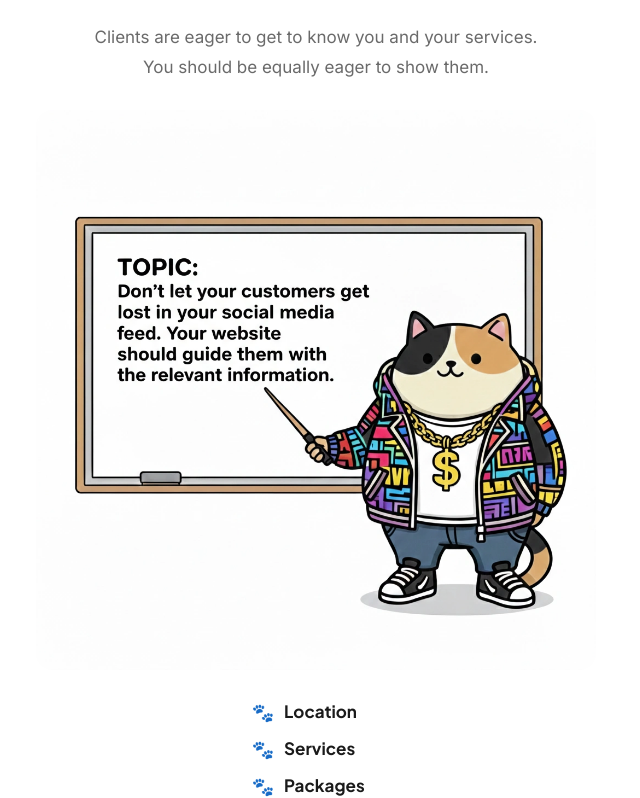
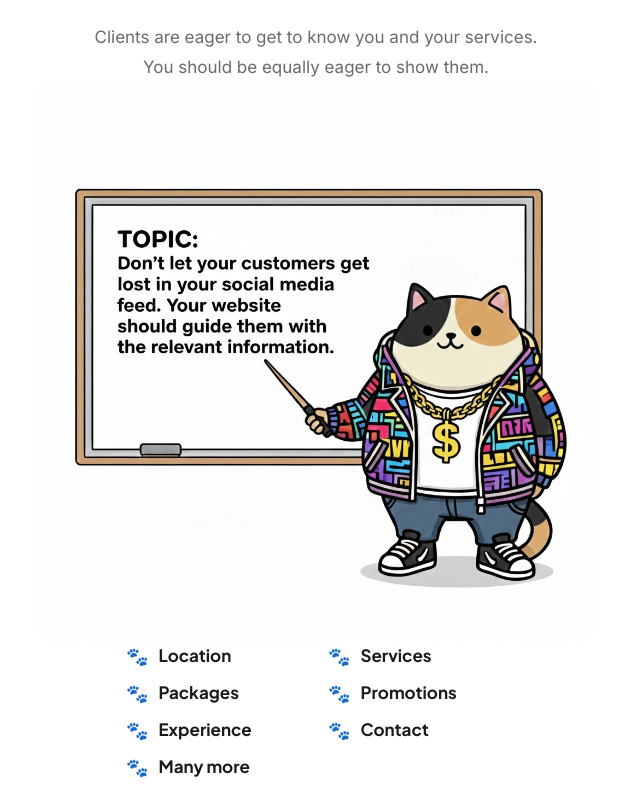
Before and after one commit to BigCalicoCatto/fatcalico, a Next.js app: page / in a window 1280 px wide. Shown: the part 2816-3614 px from the top of the page, without its empty margins (324-964 px from the left). Built offline with nearby package versions, Linux system fonts and the light colour scheme.

Commit message:
Update page.tsx

```diff
--- a/app/page.tsx
+++ b/app/page.tsx
@@ -631,7 +631,7 @@ function EagerToShow() {
         <p style={{
           fontSize: "clamp(15px, 2vw, 17px)",
           color: "rgba(26,26,26,0.65)", lineHeight: 1.78,
-          maxWidth: 560, margin: "0 auto 28px",
+          maxWidth: 560, margin: "0 auto 0",
         }}>
           Clients are eager to get to know you and your services.<br />
           You should be equally eager to show them.
@@ -642,14 +642,15 @@ function EagerToShow() {
           alt="Show clients everything"
           style={{
             width: "100%", maxWidth: 560, height: "auto",
-            display: "block", margin: "0 auto 28px",
+            display: "block", margin: "0 auto",
             borderRadius: 18, objectFit: "cover",
           }}
         />
 
         <div style={{
-          display: "inline-flex", flexDirection: "column", alignItems: "flex-start",
-          gap: 10, marginBottom: 28, textAlign: "left",
+          display: "grid", gridTemplateColumns: "1fr 1fr",
+          gap: "10px 24px", marginBottom: 28, textAlign: "left",
+          maxWidth: 380, margin: "0 auto 28px",
         }}>
           {showItems.map((item, i) => (
             <div key={i} style={{
@@ -825,16 +826,11 @@ function FinalCTA() {
       }} />
       <div style={{ position: "relative", zIndex: 1 }}>
         <div style={{ marginBottom: 20, display: "flex", justifyContent: "center" }}>
-          <div style={{
-            width: 60, height: 60, borderRadius: "50%",
-            background: "rgba(255,120,0,0.12)",
-            border: "2px solid rgba(255,120,0,0.3)",
-            display: "flex", alignItems: "center", justifyContent: "center",
-            animation: "float 3s ease-in-out infinite",
-          }}>
-            <Icon d="M12 2l3.09 6.26L22 9.27l-5 4.87 1.18 6.88L12 17.77l-6.18 3.25L7 14.14 2 9.27l6.91-1.01L12 2z"
-              size={28} color="#ff7800" fill="rgba(255,120,0,0.2)" />
-          </div>
+          <img
+            src="/cta.webp"
+            alt=""
+            style={{ width: "100%", maxWidth: 480, height: "auto", display: "block", borderRadius: 18, objectFit: "cover" }}
+          />
         </div>
         <h2 style={{
           fontFamily: "'Plus Jakarta Sans', sans-serif", fontWeight: 800,
```
